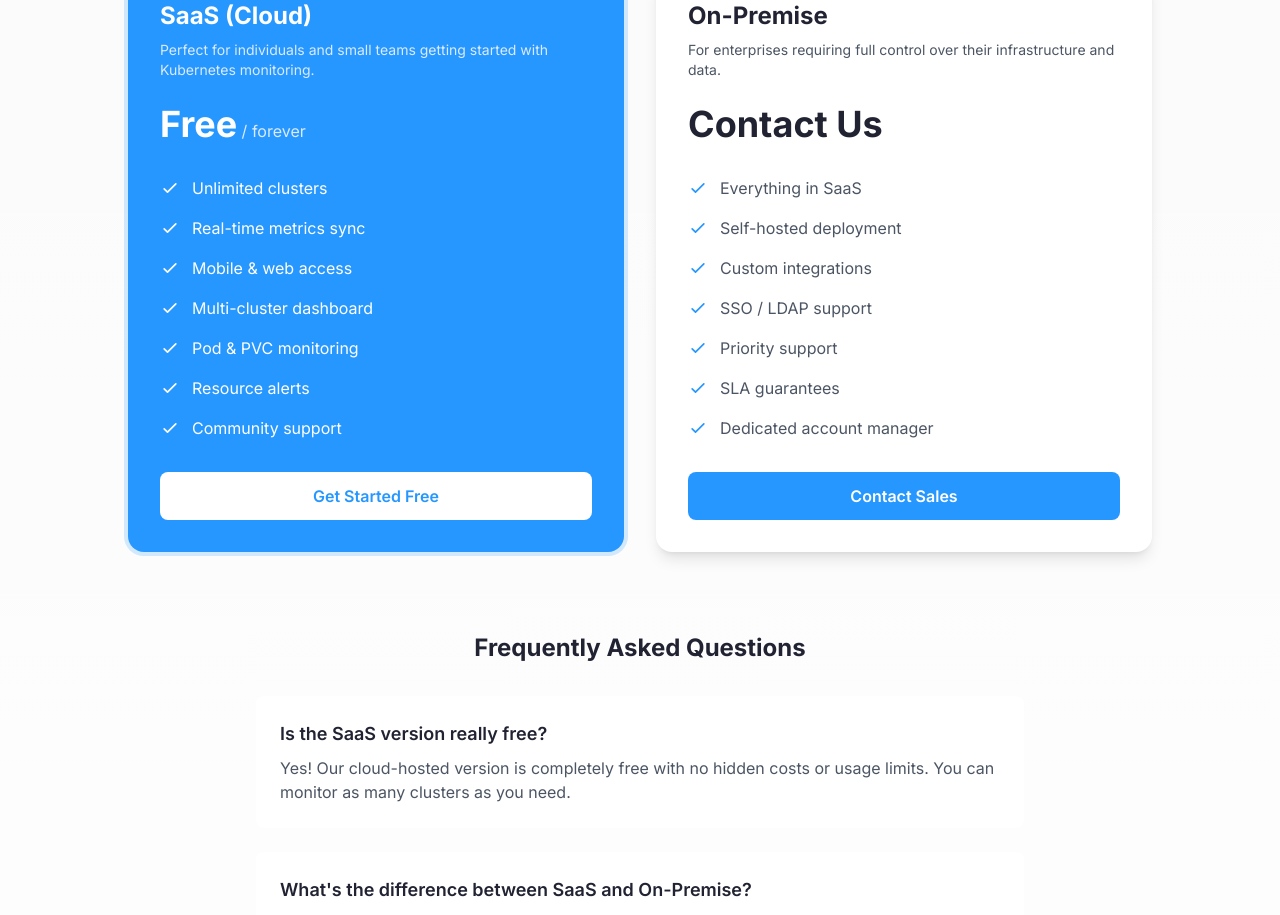
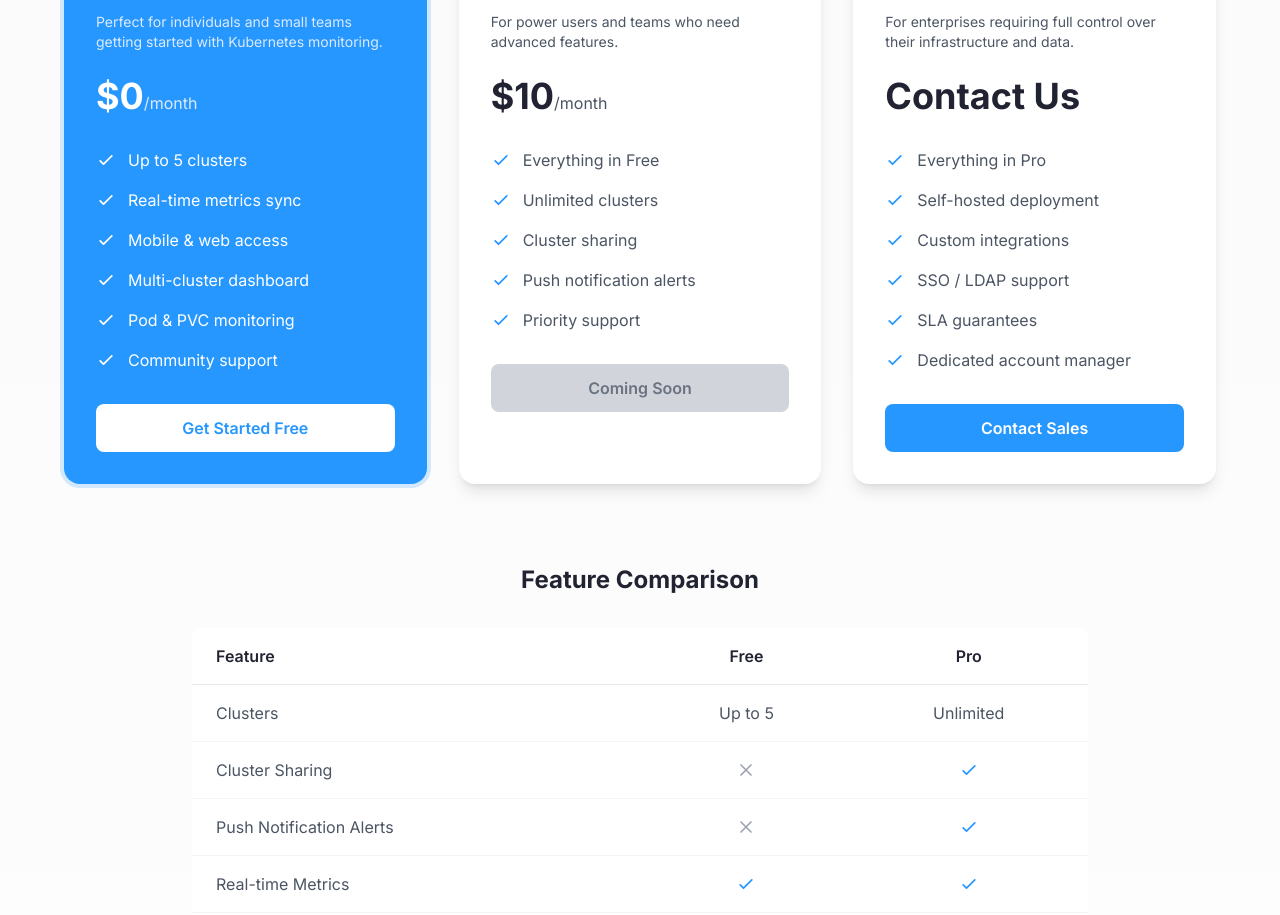
Before and after one commit to muhgumus/moniple-web, a Next.js app: page /pricing in a window 1280 px wide. Shown: the part 360-1275 px from the top of the page. Built offline with nearby package versions, Linux system fonts and the light colour scheme.

Commit message:
Update pricing page with Free (5 clusters), Pro (0/month coming soon), and On-Premise plans

```diff
--- a/src/app/pricing/page.tsx
+++ b/src/app/pricing/page.tsx
@@ -1,42 +1,64 @@
-import Link from 'next/link';
+import Link from "next/link";
 
 const plans = [
   {
-    name: 'SaaS (Cloud)',
-    price: 'Free',
-    description: 'Perfect for individuals and small teams getting started with Kubernetes monitoring.',
+    name: "Free",
+    price: "$0",
+    period: "/month",
+    description:
+      "Perfect for individuals and small teams getting started with Kubernetes monitoring.",
     features: [
-      'Unlimited clusters',
-      'Real-time metrics sync',
-      'Mobile & web access',
-      'Multi-cluster dashboard',
-      'Pod & PVC monitoring',
-      'Resource alerts',
-      'Community support',
+      "Up to 5 clusters",
+      "Real-time metrics sync",
+      "Mobile & web access",
+      "Multi-cluster dashboard",
+      "Pod & PVC monitoring",
+      "Community support",
     ],
     cta: {
-      text: 'Get Started Free',
-      href: 'https://app.moniple.com',
+      text: "Get Started Free",
+      href: "https://app.moniple.com",
       primary: true,
     },
     highlighted: true,
   },
   {
-    name: 'On-Premise',
-    price: 'Contact Us',
-    description: 'For enterprises requiring full control over their infrastructure and data.',
+    name: "Pro",
+    price: "$10",
+    period: "/month",
+    description: "For power users and teams who need advanced features.",
     features: [
-      'Everything in SaaS',
-      'Self-hosted deployment',
-      'Custom integrations',
-      'SSO / LDAP support',
-      'Priority support',
-      'SLA guarantees',
-      'Dedicated account manager',
+      "Everything in Free",
+      "Unlimited clusters",
+      "Cluster sharing",
+      "Push notification alerts",
+      "Priority support",
     ],
     cta: {
-      text: 'Contact Sales',
-      href: '/contact',
+      text: "Coming Soon",
+      href: "#",
+      primary: false,
+    },
+    highlighted: false,
+    comingSoon: true,
+  },
+  {
+    name: "On-Premise",
+    price: "Contact Us",
+    period: "",
+    description:
+      "For enterprises requiring full control over their infrastructure and data.",
+    features: [
+      "Everything in Pro",
+      "Self-hosted deployment",
+      "Custom integrations",
+      "SSO / LDAP support",
+      "SLA guarantees",
+      "Dedicated account manager",
+    ],
+    cta: {
+      text: "Contact Sales",
+      href: "/contact",
       primary: false,
     },
     highlighted: false,
@@ -50,23 +72,23 @@ export default function PricingPage() {
         {/* Header */}
         <div className="text-center mb-16">
           <h1 className="text-4xl sm:text-5xl font-bold text-dark dark:text-white">
-            Simple, Transparent{' '}
-            <span className="text-primary">Pricing</span>
+            Simple, Transparent <span className="text-primary">Pricing</span>
           </h1>
           <p className="mt-4 text-lg text-gray-600 dark:text-gray-300 max-w-3xl mx-auto">
-            Start monitoring your Kubernetes clusters for free. Need more control? Let's talk about on-premise deployment.
+            Start monitoring your Kubernetes clusters for free. Need more
+            features? Upgrade to Pro.
           </p>
         </div>
 
         {/* Pricing Cards */}
-        <div className="grid grid-cols-1 lg:grid-cols-2 gap-8 max-w-5xl mx-auto">
+        <div className="grid grid-cols-1 lg:grid-cols-3 gap-8 max-w-6xl mx-auto">
           {plans.map((plan) => (
             <div
               key={plan.name}
               className={`relative rounded-2xl p-8 ${
                 plan.highlighted
-                  ? 'bg-primary text-white ring-4 ring-primary/20'
-                  : 'bg-white dark:bg-gray-800 shadow-lg'
+                  ? "bg-primary text-white ring-4 ring-primary/20"
+                  : "bg-white dark:bg-gray-800 shadow-lg"
               }`}
             >
               {plan.highlighted && (
@@ -77,20 +99,40 @@ export default function PricingPage() {
                 </div>
               )}
 
-              <h2 className={`text-2xl font-bold ${plan.highlighted ? 'text-white' : 'text-dark dark:text-white'}`}>
+              {plan.comingSoon && (
+                <div className="absolute -top-4 left-1/2 -translate-x-1/2">
+                  <span className="bg-gray-800 text-white text-sm font-semibold px-4 py-1 rounded-full">
+                    Coming Soon
+                  </span>
+                </div>
+              )}
+
+              <h2
+                className={`text-2xl font-bold ${plan.highlighted ? "text-white" : "text-dark dark:text-white"}`}
+              >
                 {plan.name}
               </h2>
-              <p className={`mt-2 text-sm ${plan.highlighted ? 'text-blue-100' : 'text-gray-600 dark:text-gray-300'}`}>
+              <p
+                className={`mt-2 text-sm ${plan.highlighted ? "text-blue-100" : "text-gray-600 dark:text-gray-300"}`}
+              >
                 {plan.description}
               </p>
 
               <div className="mt-6">
-                <span className={`text-4xl font-bold ${plan.highlighted ? 'text-white' : 'text-dark dark:text-white'}`}>
+                <span
+                  className={`text-4xl font-bold ${plan.highlighted ? "text-white" : "text-dark dark:text-white"}`}
+                >
                   {plan.price}
                 </span>
-                {plan.price !== 'Contact Us' && (
-                  <span className={plan.highlighted ? 'text-blue-100' : 'text-gray-600 dark:text-gray-300'}>
-                    {' '}/ forever
+                {plan.period && (
+                  <span
+                    className={
+                      plan.highlighted
+                        ? "text-blue-100"
+                        : "text-gray-600 dark:text-gray-300"
+                    }
+                  >
+                    {plan.period}
                   </span>
                 )}
               </div>
@@ -99,14 +141,25 @@ export default function PricingPage() {
                 {plan.features.map((feature) => (
                   <li key={feature} className="flex items-center gap-3">
                     <svg
-                      className={`w-5 h-5 flex-shrink-0 ${plan.highlighted ? 'text-white' : 'text-primary'}`}
+                      className={`w-5 h-5 flex-shrink-0 ${plan.highlighted ? "text-white" : "text-primary"}`}
                       fill="none"
                       viewBox="0 0 24 24"
                       stroke="currentColor"
                     >
-                      <path strokeLinecap="round" strokeLinejoin="round" strokeWidth={2} d="M5 13l4 4L19 7" />
+                      <path
+                        strokeLinecap="round"
+                        strokeLinejoin="round"
+                        strokeWidth={2}
+                        d="M5 13l4 4L19 7"
+                      />
                     </svg>
-                    <span className={plan.highlighted ? 'text-white' : 'text-gray-600 dark:text-gray-300'}>
+                    <span
+                      className={
+                        plan.highlighted
+                          ? "text-white"
+                          : "text-gray-600 dark:text-gray-300"
+                      }
+                    >
                       {feature}
                     </span>
                   </li>
@@ -114,26 +167,33 @@ export default function PricingPage() {
               </ul>
 
               <div className="mt-8">
-                {plan.cta.href.startsWith('http') ? (
+                {plan.cta.href.startsWith("http") ? (
                   <a
                     href={plan.cta.href}
                     target="_blank"
                     rel="noopener noreferrer"
                     className={`block w-full text-center rounded-lg px-6 py-3 text-base font-semibold transition-colors ${
                       plan.highlighted
-                        ? 'bg-white text-primary hover:bg-gray-100'
-                        : 'bg-primary text-white hover:bg-blue-600'
+                        ? "bg-white text-primary hover:bg-gray-100"
+                        : "bg-primary text-white hover:bg-blue-600"
                     }`}
                   >
                     {plan.cta.text}
                   </a>
+                ) : plan.comingSoon ? (
+                  <button
+                    disabled
+                    className="block w-full text-center rounded-lg px-6 py-3 text-base font-semibold bg-gray-300 text-gray-500 cursor-not-allowed"
+                  >
+                    {plan.cta.text}
+                  </button>
                 ) : (
                   <Link
                     href={plan.cta.href}
                     className={`block w-full text-center rounded-lg px-6 py-3 text-base font-semibold transition-colors ${
                       plan.highlighted
-                        ? 'bg-white text-primary hover:bg-gray-100'
-                        : 'bg-primary text-white hover:bg-blue-600'
+                        ? "bg-white text-primary hover:bg-gray-100"
+                        : "bg-primary text-white hover:bg-blue-600"
                     }`}
                   >
                     {plan.cta.text}
@@ -144,6 +204,183 @@ export default function PricingPage() {
           ))}
         </div>
 
+        {/* Feature Comparison */}
+        <div className="mt-20 max-w-4xl mx-auto">
+          <h2 className="text-2xl font-bold text-dark dark:text-white text-center mb-8">
+            Feature Comparison
+          </h2>
+          <div className="bg-white dark:bg-gray-800 rounded-lg overflow-hidden">
+            <table className="w-full">
+              <thead>
+                <tr className="border-b border-gray-200 dark:border-gray-700">
+                  <th className="text-left py-4 px-6 text-dark dark:text-white font-semibold">
+                    Feature
+                  </th>
+                  <th className="text-center py-4 px-6 text-dark dark:text-white font-semibold">
+                    Free
+                  </th>
+                  <th className="text-center py-4 px-6 text-dark dark:text-white font-semibold">
+                    Pro
+                  </th>
+                </tr>
+              </thead>
+              <tbody>
+                <tr className="border-b border-gray-100 dark:border-gray-700">
+                  <td className="py-4 px-6 text-gray-600 dark:text-gray-300">
+                    Clusters
+                  </td>
+                  <td className="py-4 px-6 text-center text-gray-600 dark:text-gray-300">
+                    Up to 5
+                  </td>
+                  <td className="py-4 px-6 text-center text-gray-600 dark:text-gray-300">
+                    Unlimited
+                  </td>
+                </tr>
+                <tr className="border-b border-gray-100 dark:border-gray-700">
+                  <td className="py-4 px-6 text-gray-600 dark:text-gray-300">
+                    Cluster Sharing
+                  </td>
+                  <td className="py-4 px-6 text-center">
+                    <svg
+                      className="w-5 h-5 mx-auto text-gray-400"
+                      fill="none"
+                      viewBox="0 0 24 24"
+                      stroke="currentColor"
+                    >
+                      <path
+                        strokeLinecap="round"
+                        strokeLinejoin="round"
+                        strokeWidth={2}
+                        d="M6 18L18 6M6 6l12 12"
+                      />
+                    </svg>
+                  </td>
+                  <td className="py-4 px-6 text-center">
+                    <svg
+                      className="w-5 h-5 mx-auto text-primary"
+                      fill="none"
+                      viewBox="0 0 24 24"
+                      stroke="currentColor"
+                    >
+                      <path
+                        strokeLinecap="round"
+                        strokeLinejoin="round"
+                        strokeWidth={2}
+                        d="M5 13l4 4L19 7"
+                      />
+                    </svg>
+                  </td>
+                </tr>
+                <tr className="border-b border-gray-100 dark:border-gray-700">
+                  <td className="py-4 px-6 text-gray-600 dark:text-gray-300">
+                    Push Notification Alerts
+                  </td>
+                  <td className="py-4 px-6 text-center">
+                    <svg
+                      className="w-5 h-5 mx-auto text-gray-400"
+                      fill="none"
+                      viewBox="0 0 24 24"
+                      stroke="currentColor"
+                    >
+                      <path
+                        strokeLinecap="round"
+                        strokeLinejoin="round"
+                        strokeWidth={2}
+                        d="M6 18L18 6M6 6l12 12"
+                      />
+                    </svg>
+                  </td>
+                  <td className="py-4 px-6 text-center">
+                    <svg
+                      className="w-5 h-5 mx-auto text-primary"
+                      fill="none"
+                      viewBox="0 0 24 24"
+                      stroke="currentColor"
+                    >
+                      <path
+                        strokeLinecap="round"
+                        strokeLinejoin="round"
+                        strokeWidth={2}
+                        d="M5 13l4 4L19 7"
+                      />
+                    </svg>
+                  </td>
+                </tr>
+                <tr className="border-b border-gray-100 dark:border-gray-700">
+                  <td className="py-4 px-6 text-gray-600 dark:text-gray-300">
+                    Real-time Metrics
+                  </td>
+                  <td className="py-4 px-6 text-center">
+                    <svg
+                      className="w-5 h-5 mx-auto text-primary"
+                      fill="none"
+                      viewBox="0 0 24 24"
+                      stroke="currentColor"
+                    >
+                      <path
+                        strokeLinecap="round"
+                        strokeLinejoin="round"
+                        strokeWidth={2}
+                        d="M5 13l4 4L19 7"
+                      />
+                    </svg>
+                  </td>
+                  <td className="py-4 px-6 text-center">
+                    <svg
+                      className="w-5 h-5 mx-auto text-primary"
+                      fill="none"
+                      viewBox="0 0 24 24"
+                      stroke="currentColor"
+                    >
+                      <path
+                        strokeLinecap="round"
+                        strokeLinejoin="round"
+                        strokeWidth={2}
+                        d="M5 13l4 4L19 7"
+                      />
+                    </svg>
+                  </td>
+                </tr>
+                <tr>
+                  <td className="py-4 px-6 text-gray-600 dark:text-gray-300">
+                    Mobile & Web Access
+                  </td>
+                  <td className="py-4 px-6 text-center">
+                    <svg
+                      className="w-5 h-5 mx-auto text-primary"
+                      fill="none"
+                      viewBox="0 0 24 24"
+                      stroke="currentColor"
+                    >
+                      <path
+                        strokeLinecap="round"
+                        strokeLinejoin="round"
+                        strokeWidth={2}
+                        d="M5 13l4 4L19 7"
+                      />
+                    </svg>
+                  </td>
+                  <td className="py-4 px-6 text-center">
+                    <svg
+                      className="w-5 h-5 mx-auto text-primary"
+                      fill="none"
+                      viewBox="0 0 24 24"
+                      stroke="currentColor"
+                    >
+                      <path
+                        strokeLinecap="round"
+                        strokeLinejoin="round"
+                        strokeWidth={2}
+                        d="M5 13l4 4L19 7"
+                      />
+                    </svg>
+                  </td>
+                </tr>
+              </tbody>
+            </table>
+          </div>
+        </div>
+
         {/* FAQ */}
         <div className="mt-20 max-w-3xl mx-auto">
           <h2 className="text-2xl font-bold text-dark dark:text-white text-center mb-8">
@@ -152,18 +389,31 @@ export default function PricingPage() {
           <div className="space-y-6">
             <div className="bg-white dark:bg-gray-800 rounded-lg p-6">
               <h3 className="text-lg font-semibold text-dark dark:text-white">
-                Is the SaaS version really free?
+                Is the Free plan really free?
               </h3>
               <p className="mt-2 text-gray-600 dark:text-gray-300">
-                Yes! Our cloud-hosted version is completely free with no hidden costs or usage limits. You can monitor as many clusters as you need.
+                Yes! The Free plan includes up to 5 clusters at no cost,
+                forever. No credit card required.
               </p>
             </div>
             <div className="bg-white dark:bg-gray-800 rounded-lg p-6">
               <h3 className="text-lg font-semibold text-dark dark:text-white">
-                What's the difference between SaaS and On-Premise?
+                What is Cluster Sharing?
               </h3>
               <p className="mt-2 text-gray-600 dark:text-gray-300">
-                SaaS is hosted on our infrastructure and is free to use. On-Premise allows you to host Moniple entirely within your own infrastructure, giving you full control over data and compliance.
+                Cluster Sharing allows you to invite team members to view and
+                monitor your clusters. They'll have read-only access to metrics
+                and alerts.
+              </p>
+            </div>
+            <div className="bg-white dark:bg-gray-800 rounded-lg p-6">
+              <h3 className="text-lg font-semibold text-dark dark:text-white">
+                When will Pro features be available?
+              </h3>
+              <p className="mt-2 text-gray-600 dark:text-gray-300">
+                Pro features including unlimited clusters, cluster sharing, and
+                push notifications are currently in development. Sign up for
+                Free now and we'll notify you when they're ready!
               </p>
             </div>
             <div className="bg-white dark:bg-gray-800 rounded-lg p-6">
@@ -171,7 +421,9 @@ export default function PricingPage() {
                 How do I install the monitoring agent?
               </h3>
               <p className="mt-2 text-gray-600 dark:text-gray-300">
-                After creating your account, you'll get a single kubectl command. Run it on your cluster, and the agent will start collecting and sending metrics immediately.
+                After creating your account, you'll get a single kubectl
+                command. Run it on your cluster, and the agent will start
+                collecting and sending metrics immediately.
               </p>
             </div>
           </div>
```
